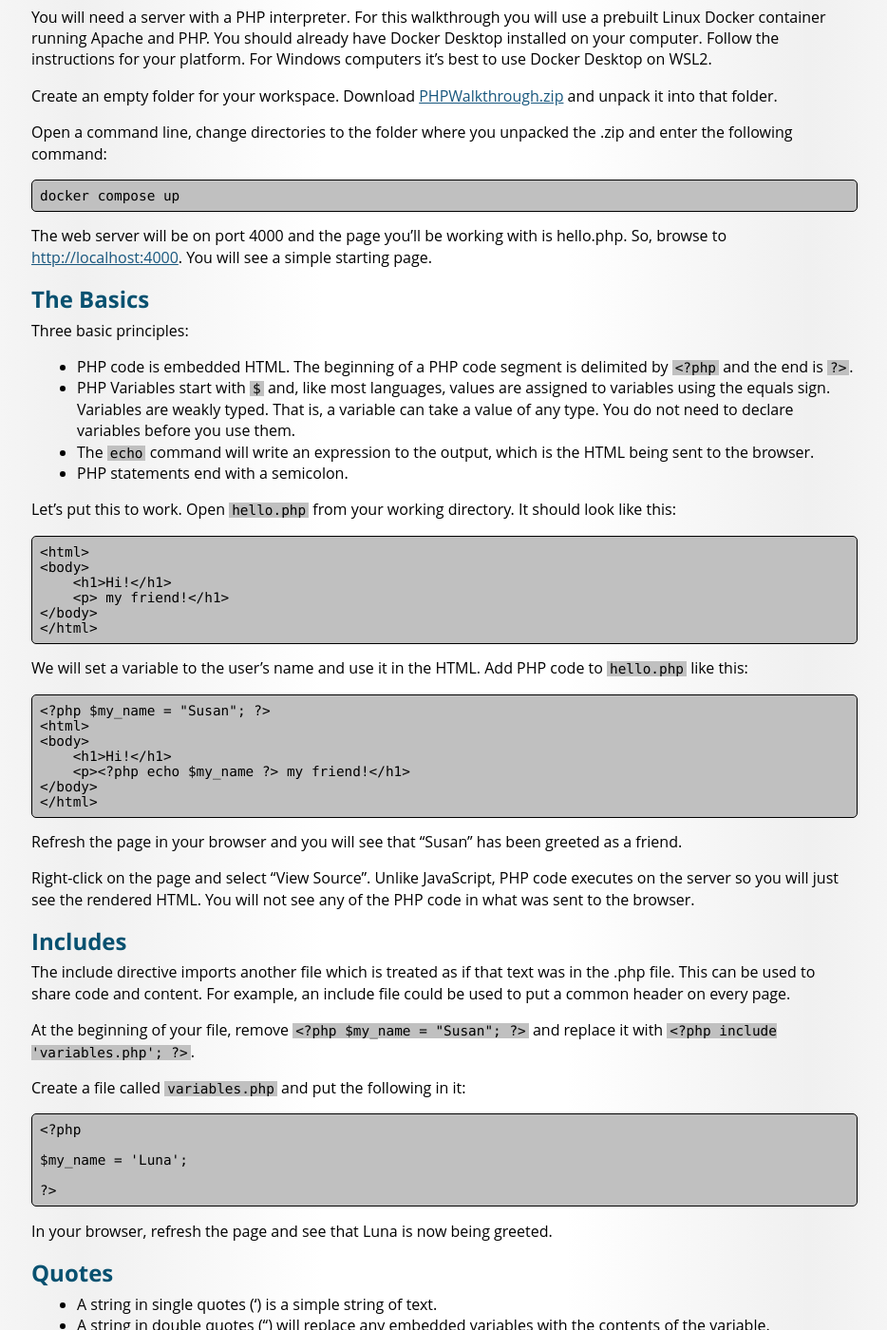
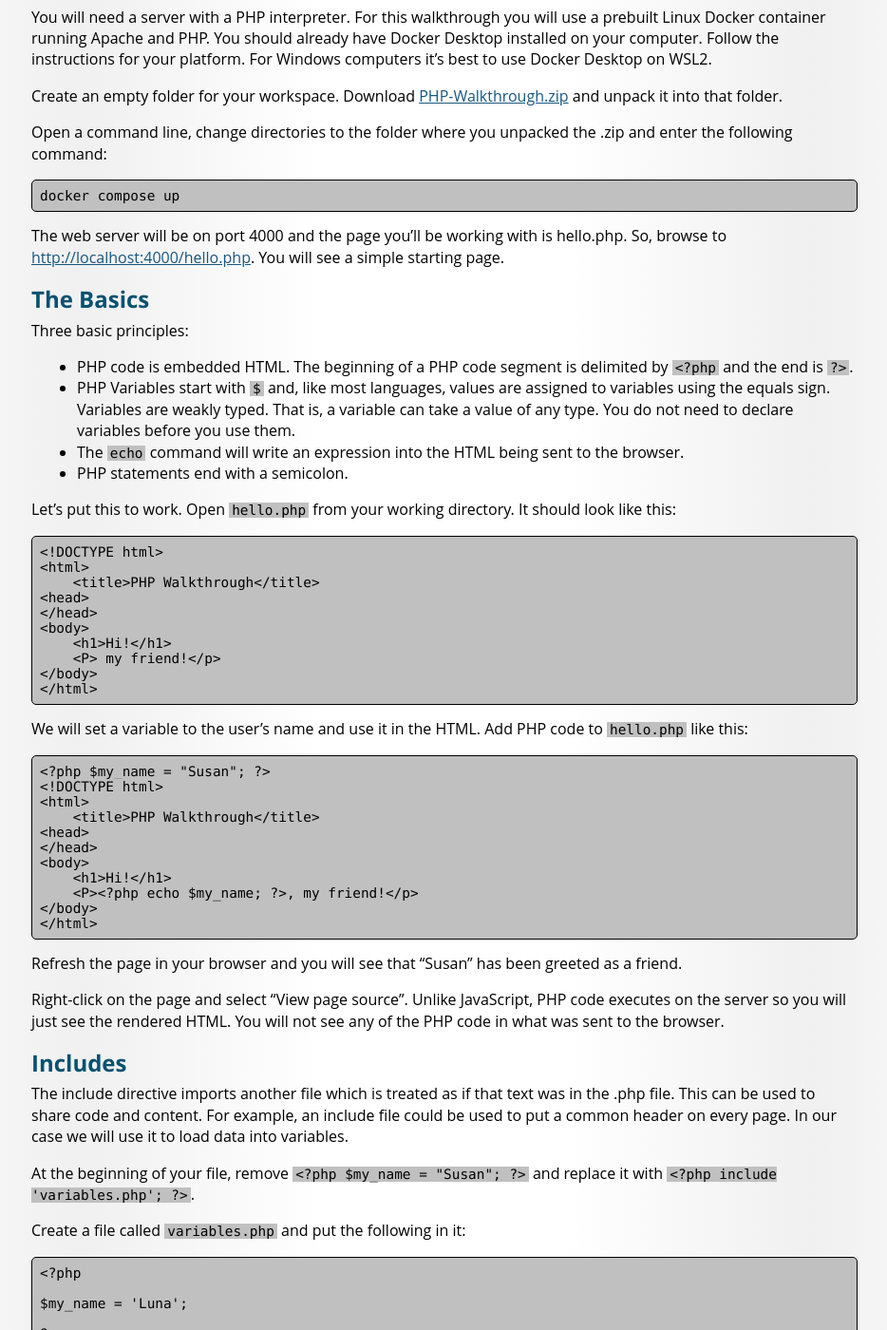
Before and after one commit to BYU-ITC-210/BYU-ITC-210.github.io, a Jekyll site: the page built from walkthrough/PHP.md, in a window 1280 px wide and 1400 px high, scrolled down 306 px. Shown: the whole window at 95% size, without its empty margins (172-1106 px from the left). Built offline with Jekyll 4.4.1, drawn with Linux system fonts in a browser that asks for light colours; some web fonts are replaced; some of the changed text lies outside the part shown.

Commit message:
Walkthrough Edit and TEst

````diff
--- a/walkthrough/PHP.md
+++ b/walkthrough/PHP.md
@@ -2,7 +2,7 @@
 title: PHP Walkthrough
 ---
 
-PHP is a popular language for developing web applications. As of 2023, there are more websites built using PHP than all other frameworks combined (see [w3techs.com](https://w3techs.com/technologies/overview/programming_language)). It forms the basis of popular content management systems like WordPress and Drupal and it's a core piece of the Linux-Apache-MySQL-PHP (LAMP) stack. Newer frameworks may scale better or be more efficient to program but PHP will remain important for a long time.
+PHP is a popular language for developing web applications. As of 2023, there are [more websites built](https://w3techs.com/technologies/overview/programming_language) using PHP than all other frameworks combined. It forms the basis of popular content management systems like WordPress and Drupal and it's a core piece of the Linux-Apache-MySQL-PHP (LAMP) stack. Newer frameworks may scale better or be more efficient to program but PHP will remain important for a long time.
 
 This walkthrough will get you started with the basic features of the PHP language. For more details you can consult [the official PHP Manual](https://www.php.net/manual/en/).
 
@@ -10,7 +10,7 @@
 
 You will need a server with a PHP interpreter. For this walkthrough you will use a prebuilt Linux Docker container running Apache and PHP. You should already have Docker Desktop installed on your computer. Follow the instructions for your platform. For Windows computers it's best to use Docker Desktop on WSL2.
 
-Create an empty folder for your workspace. Download [PHPWalkthrough.zip](PHPWalkthrough.zip) and unpack it into that folder.
+Create an empty folder for your workspace. Download [PHP-Walkthrough.zip](PHP-Walkthrough.zip) and unpack it into that folder.
 
 Open a command line, change directories to the folder where you unpacked the .zip and enter the following command:
 
@@ -18,23 +18,27 @@
 docker compose up
 ```
 
-The web server will be on port 4000 and the page you'll be working with is hello.php. So, browse to [http://localhost:4000](http://localhost:4000).  You will see a simple starting page.
+The web server will be on port 4000 and the page you'll be working with is hello.php. So, browse to [http://localhost:4000/hello.php](http://localhost:4000/hello.php){:target="_blank"}.  You will see a simple starting page.
 
 ## The Basics
 
 Three basic principles:
 * PHP code is embedded HTML. The beginning of a PHP code segment is delimited by `<?php` and the end is `?>`.
 * PHP Variables start with `$` and, like most languages, values are assigned to variables using the equals sign. Variables are weakly typed. That is, a variable can take a value of any type. You do not need to declare variables before you use them.
-* The `echo` command will write an expression to the output, which is the HTML being sent to the browser.
+* The `echo` command will write an expression into the HTML being sent to the browser.
 * PHP statements end with a semicolon.
 
 Let's put this to work. Open `hello.php` from your working directory. It should look like this:
 
 ```
+<!DOCTYPE html>
 <html>
+    <title>PHP Walkthrough</title>
+<head>
+</head>
 <body>
     <h1>Hi!</h1>
-    <p> my friend!</h1>
+    <P> my friend!</p>
 </body>
 </html>
 ```
@@ -43,21 +47,25 @@
 
 ```
 <?php $my_name = "Susan"; ?>
+<!DOCTYPE html>
 <html>
+    <title>PHP Walkthrough</title>
+<head>
+</head>
 <body>
     <h1>Hi!</h1>
-    <p><?php echo $my_name ?> my friend!</h1>
+    <P><?php echo $my_name; ?>, my friend!</p>
 </body>
 </html>
 ```
 
 Refresh the page in your browser and you will see that "Susan" has been greeted as a friend.
 
-Right-click on the page and select "View Source". Unlike JavaScript, PHP code executes on the server so you will just see the rendered HTML. You will not see any of the PHP code in what was sent to the browser.
+Right-click on the page and select "View page source". Unlike JavaScript, PHP code executes on the server so you will just see the rendered HTML. You will not see any of the PHP code in what was sent to the browser.
 
 ## Includes
 
-The include directive imports another file which is treated as if that text was in the .php file. This can be used to share code and content. For example, an include file could be used to put a common header on every page.
+The include directive imports another file which is treated as if that text was in the .php file. This can be used to share code and content. For example, an include file could be used to put a common header on every page. In our case we will use it to load data into variables.
 
 At the beginning of your file, remove `<?php $my_name = "Susan"; ?>` and replace it with `<?php include 'variables.php'; ?>`.
 
@@ -115,25 +123,25 @@
 
 Refresh the page and it will list the numbers from 0 to 19 indicating which ones are even.
 
-In this example, all PHP sections are in one line. However, PHP can span multiple lines and you can use `echo` to write HTML directly. the above example could be rewritten like this:
+In this example, each PHP section composes one line. However, PHP can span multiple lines and you can use `echo` to write HTML directly. the above example could be rewritten like this:
 
 ```
     <p><?
     for ($x = 0; $x<20; $x++) {
-        echo $x
+        echo $x;
         if ($x % 2 == 0) {
             echo ' <span>is even.</span>';
         }
-        echo '<br/>'
+        echo '<br/>';
     }
-    </p>
+    ?></p>
 ```
 
 ## Numeric Arrays
 
 A numeric array contains values that are accessed by position. They are declared using the `array()` function.
 
-To your `variables.php` file, add this line:
+To your `variables.php` file, add this line. Make sure it appears between the `<?php` and `?>`:
 
 ```
 $a = array("John", "Paul", "George", "Ringo");
@@ -142,14 +150,14 @@
 Now let's greet them all. Somewhere in the `<body>` of your `hello.php` file add the following:
 
 ```
-    <p>
-    <? for ($x=0; $x<count($a); $x++) {
-        echo "$a[$x]!<br/>"
-    <? } ?>
-    </p>
+    <p><?
+    for ($x=0; $x<count($a); $x++) {
+        echo "$a[$x]!<br/>";
+    }
+    ?></p>
 ```
 
-Refresh to "[Meet the Beatles!](https://en.wikipedia.org/wiki/Meet_the_Beatles!)".
+Refresh your page to "[Meet the Beatles!](https://en.wikipedia.org/wiki/Meet_the_Beatles!)".
 
 You can use [foreach](https://www.php.net/manual/en/control-structures.foreach.php) instead of a counter to enumerate the contents of a numeric array. Replace the previous code with this:
 
@@ -180,31 +188,25 @@
     </p>
 ```
 
-Technically, PHP doesn't distinguish between numeric and associative arrays. You can access all arrays numerically as the members of an array always are ordered. Its just that numeric arrays usually leave off the key. Some examples are below. For details, see the official [PHP Array Reference](https://www.php.net/manual/en/language.types.array.php).
+Keys to arrays can be of any native type, not just strings. Indeed, a numeric array is simply an array where the keys are all integers and when you add an element to an array without specifying the key, it takes the maximum existing integer key and adds one.For details, see the official [PHP Array Reference](https://www.php.net/manual/en/language.types.array.php).
 
-To demonstrate numerical access, use the following code to access the members of `$car` numerically:
-
-```
-    <p>
-    <? for ($x=0; $x<count($a); $x++) {
-        echo "$a[$x]<br/>";
-    <? } ?>
-    </p>
-```
 
 You can use `foreach` to enumerate an associative array and get both keys and values:
 
 ```
-    <p>
-    <? foreach ($car as $key => $value) {
-    echo "$key: $value <br/>
-    } ?>
-    </p>
+    <p><?
+    foreach ($car as $key => $value) {
+        echo "$key: $value <br/>";
+    }
+    foreach ($a as $key => $value) {
+        echo "$key: $value <br/>";
+    }
+    ?></p>
 ```
 
 ## Superglobal Arrays
 
-PHP sre-defines nine [Superglobal Arrays](https://www.php.net/manual/en/language.variables.superglobals.php) which are associative arrays with special handling or contents:
+PHP pre-defines nine [Superglobal Arrays](https://www.php.net/manual/en/language.variables.superglobals.php) which are associative arrays with special handling or contents:
 
 * **[$GLOBALS](https://www.php.net/manual/en/reserved.variables.globals.php)** Contains all global variables.
 * **[$_SERVER](https://www.php.net/manual/en/reserved.variables.server.php)** Data about the currently running serer.
@@ -221,19 +223,29 @@
 Add the following somewhere in the `<body>`:
 
 ```
-    <p>
-        <? var_dump($_SERVER); ?>
-    </p>
+    <pre>
+        <code><? var_dump($_SERVER); ?></code>
+    </pre>
 ```
 
 ## Sessions
 
 Values placed in the `$_SESSION` superglobal array will be preserved between pages on the same web application. The session is managed using storage on the server linked to a cookie sent to the browser. We'll discuss the benefits and problems of sessions, in a future class. For sessions to work, you must call `session_start()` at the beginning of the page. This must be among the first operations - before any content is generated.
 
-At the beginning of your `hello.php` page, before even the `include` statement insert the following:
+At the beginning of your `hello.php` page, even before the `include` statement insert the following:
 
 ```
+<?
 begin_session();
+if (!isset($_SESSION['counter']))
+{
+    $_SESSION['counter'] = 1;
+}
+else
+{
+    ++$_SESSION['counter'];
+}
+?>
 ```
 
 Anywhere in the body of the page add the following:
````
Also changed, not shown: 1 other file.
